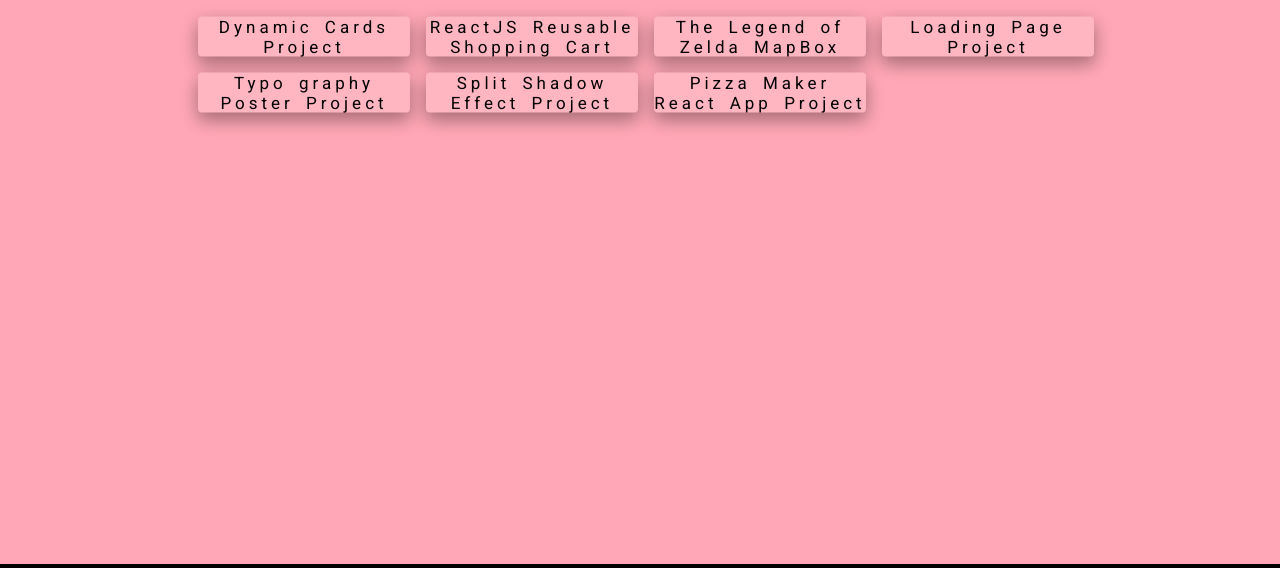
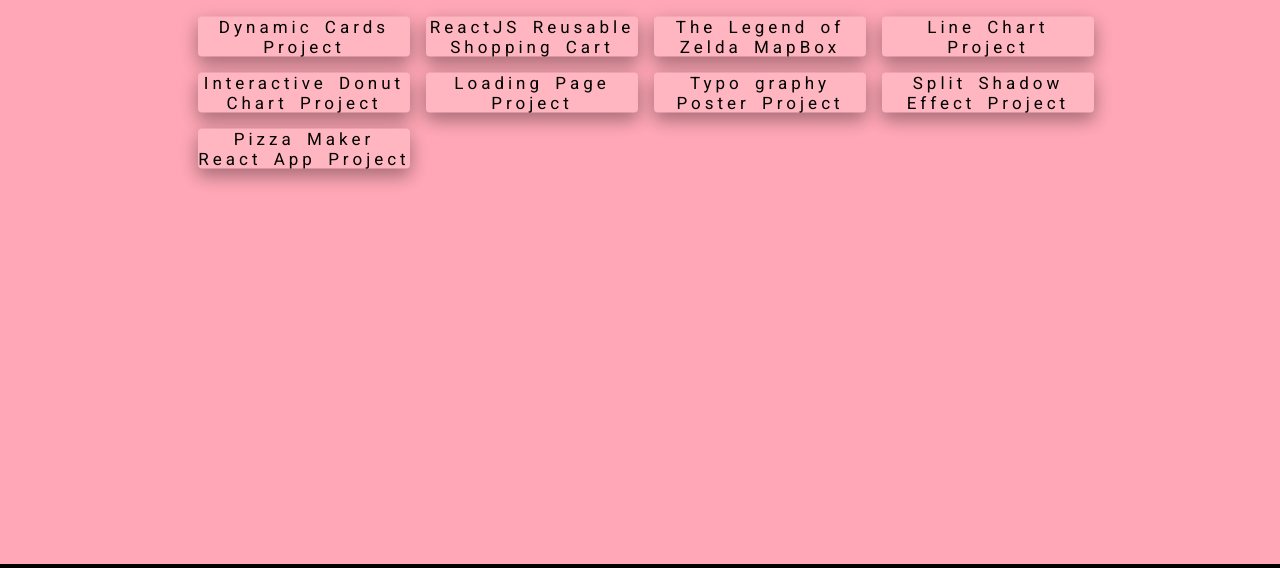
Before and after one commit to angellerina/portfolio-2020, a plain HTML site: page index.html in a window 1280 px wide. Both pictures are taken after a click on the button "Enter". Shown: the part 374-942 px from the top of the page. Drawn offline with Linux system fonts and the light colour scheme.

Commit message:
updated project

```diff
--- a/index.html
+++ b/index.html
@@ -78,6 +78,16 @@
           >
         </button>
         <button class="items">
+          <a href="https://stronghold-fitness.netlify.app/" target="_blank"
+            >Line Chart Project</a
+          >
+        </button>
+        <button class="items">
+          <a href="https://budget-donut.netlify.app/" target="_blank"
+            >Interactive Donut Chart Project</a
+          >
+        </button>
+        <button class="items">
           <a href="https://loadingfx.netlify.app" target="_blank"
             >Loading Page Project</a
           >
```
